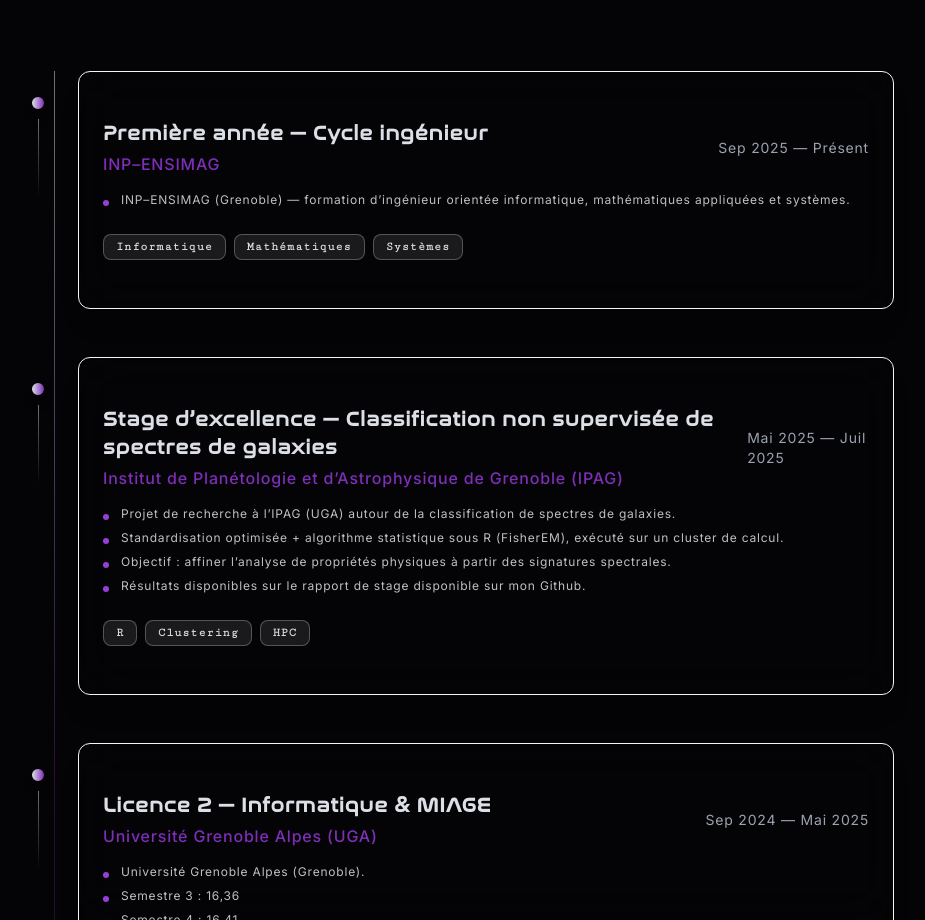
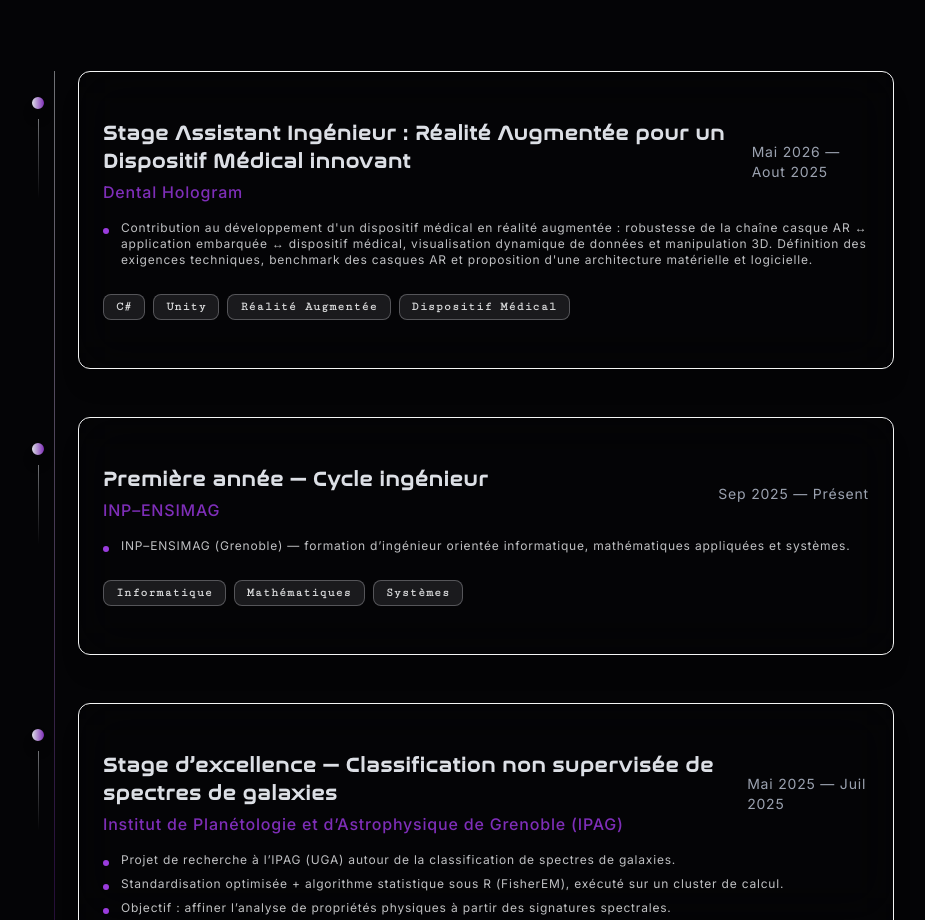
Before and after one commit to RacimZz/Portfolio, a Next.js app: page / in a window 1280 px wide. Shown: the part 1981-2901 px from the top of the page, without its empty margins (178-1103 px from the left). Built offline with nearby package versions, Linux system fonts and the light colour scheme.

Commit message:
ajout experience stage

```diff
--- a/src/constant/experience.ts
+++ b/src/constant/experience.ts
@@ -1,4 +1,14 @@
 export const experienceData = [
+  {
+    role: "Stage Assistant Ingénieur : Réalité Augmentée pour un Dispositif Médical innovant",
+    year: "Mai 2026 — Aout 2025",
+    description: [
+      "Contribution au développement d'un dispositif médical en réalité augmentée : robustesse de la chaîne casque AR ↔ application embarquée ↔ dispositif médical, visualisation dynamique de données et manipulation 3D. Définition des exigences techniques, benchmark des casques AR et proposition d'une architecture matérielle et logicielle.",
+    ],
+    company: "Dental Hologram",
+    technologies: ["C#", "Unity", "Réalité Augmentée", "Dispositif Médical"],
+    url: "https://www.dental-hologram.com/",
+  },
   {
     role: "Première année — Cycle ingénieur",
     year: "Sep 2025 — Présent",
```
